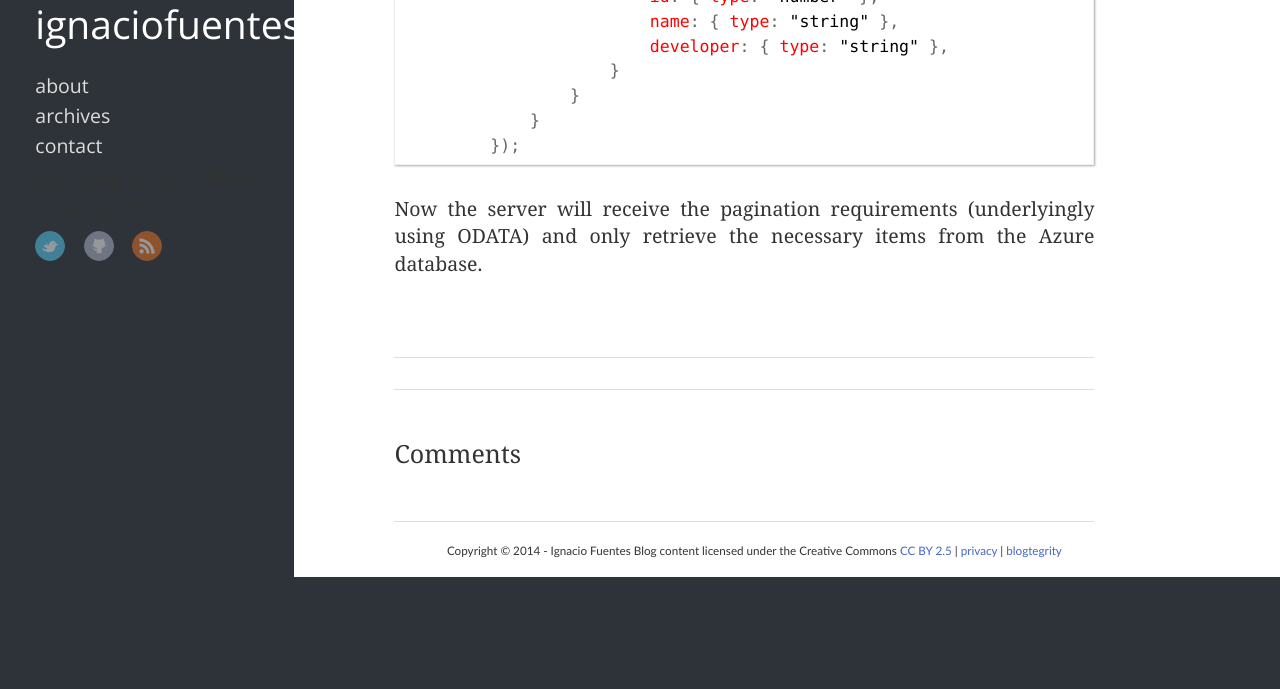
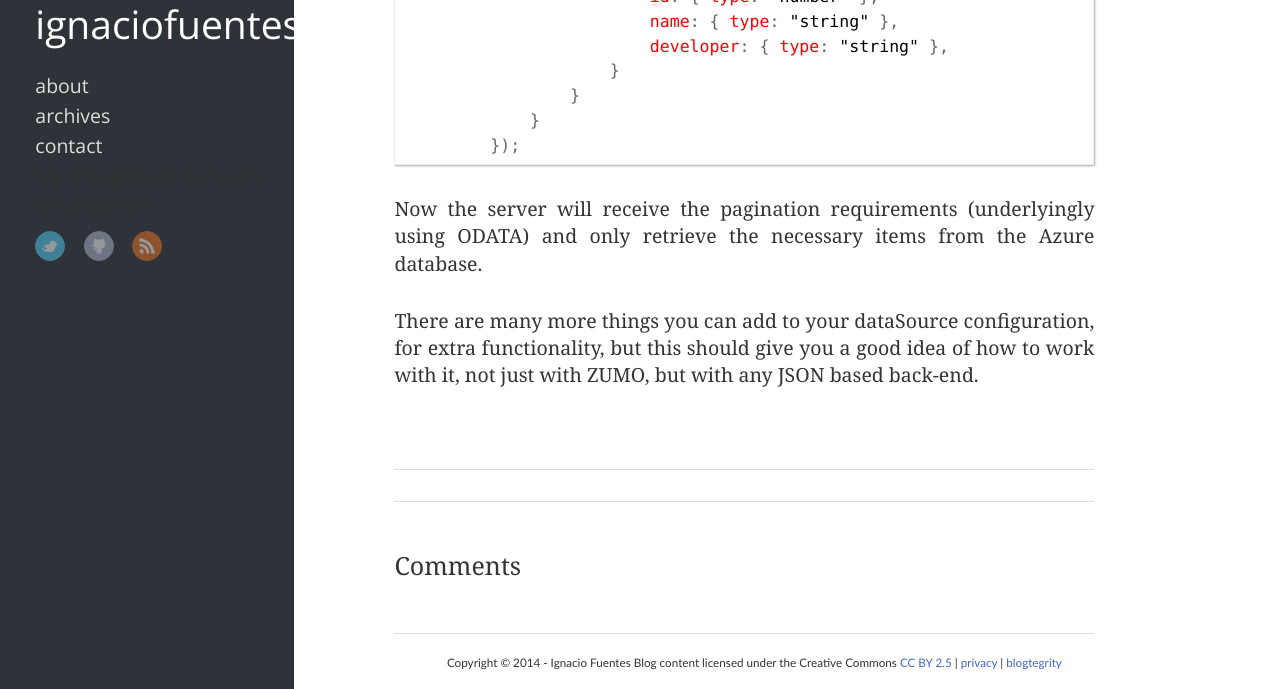
Before and after one commit to ignaciofuentes/ignaciofuentes.github.io, a Jekyll site: the page built from _posts/2014-01-06-Zumo Kendo.markdown, in a window 1280 px wide and 900 px high, scrolled down 3204 px, cut to the strip 211-900 px from the top of the window. Built offline with Jekyll 4.4.1, drawn with Linux system fonts in a browser that asks for light colours; nearby versions of some CDN libraries; Markdown is read by kramdown in place of the engine named in the settings; comment, search, counter and statistics services are not loaded; before the commit the page ends 3992 px from its top, so only the background shows below that.

Commit message:
wrapping up.

````diff
--- a/_posts/2014-01-06-Zumo Kendo.markdown
+++ b/_posts/2014-01-06-Zumo Kendo.markdown
@@ -130,3 +130,5 @@ If we want to add server side paging we will have to pass the page and pageSize
 ```
 
 Now the server will receive the pagination requirements (underlyingly using ODATA) and only retrieve the necessary items from the Azure database.
+
+There are many more things you can add to your dataSource configuration, for extra functionality, but this should give you a good idea of how to work with it, not just with ZUMO, but with any JSON based back-end.
````
